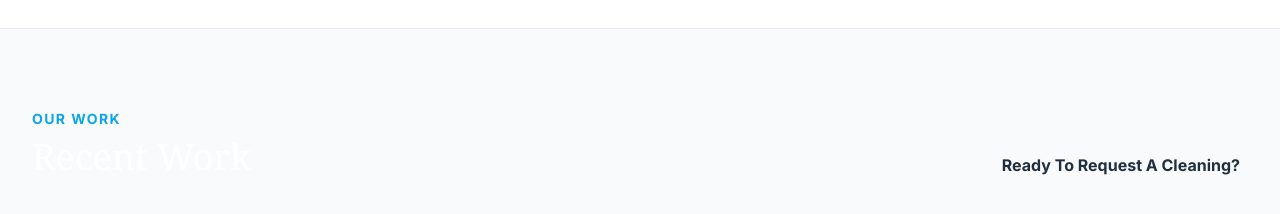
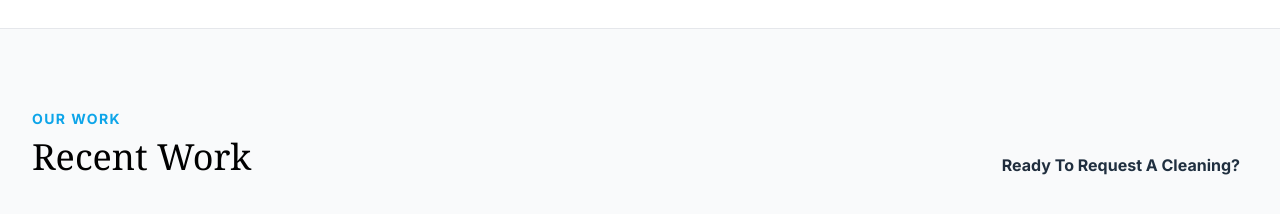
Before and after one commit to NormandinSystems/Pressure-Washing-Window-Cleaning, a plain HTML site: page index.html in a window 1280 px wide. Shown: the part 2600-2814 px from the top of the page. Drawn offline with nearby package versions, Linux system fonts and the light colour scheme; some icons are missing.

Commit message:
Update index.html

```diff
--- a/index.html
+++ b/index.html
@@ -447,7 +447,7 @@
                     <h2 class="text-brand-500 font-bold tracking-widest uppercase text-sm mb-2">
                         <span class="en">Our Work</span><span class="fr">Notre Travail</span>
                     </h2>
-                    <h3 class="text-3xl md:text-4xl font-serif text-white">
+                    <h3 class="text-3xl md:text-4xl font-serif text-black">
                         <span class="en">Recent Work</span><span class="fr">Travaux Récentes</span>
                     </h3>
                 </div>
```
